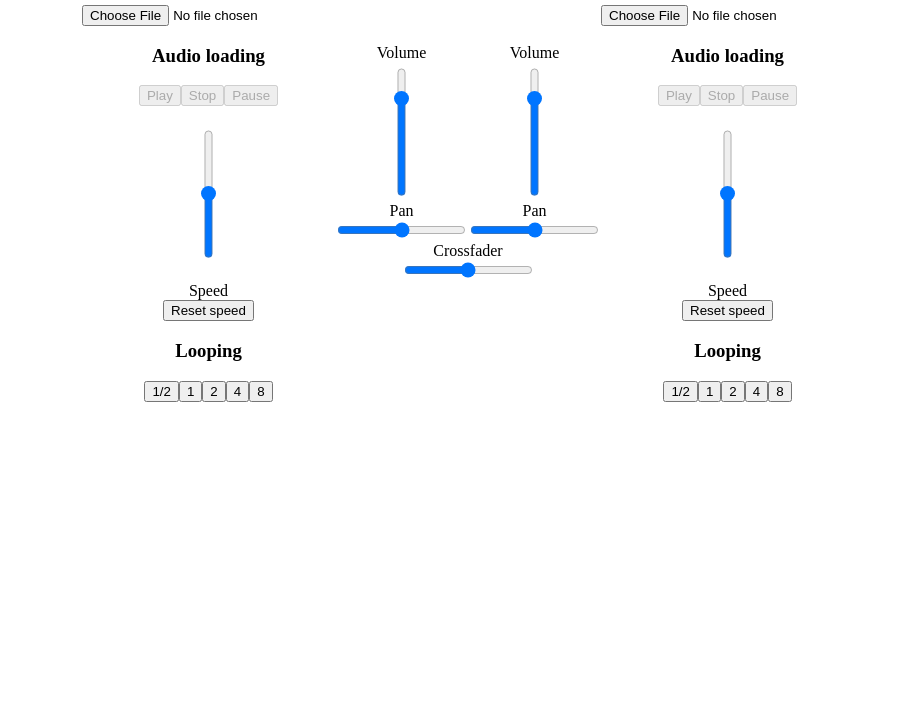
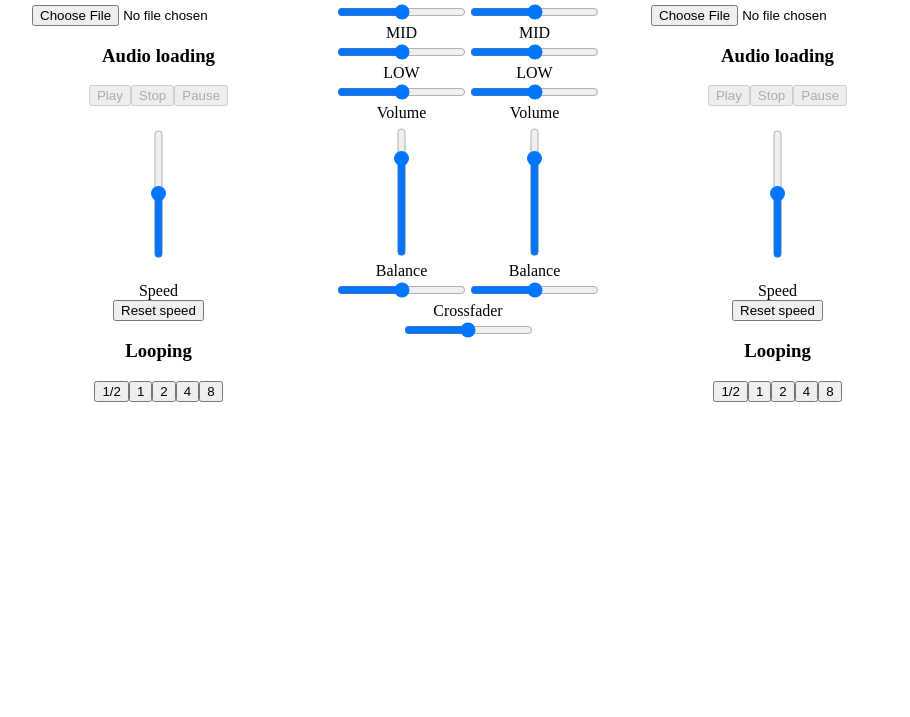
Before and after one commit to S1lentem/VirtualDJController, a React app: page / in a window 1280 px wide. Shown: the part 83-800 px from the top of the page, without its empty margins (172-1082 px from the left). Built offline with nearby package versions, Linux system fonts and the light colour scheme.

Commit message:
Added frequency in mixer chanel (Nor work)

```diff
--- a/src/components/mixer/MixerChanel.jsx
+++ b/src/components/mixer/MixerChanel.jsx
@@ -4,13 +4,19 @@ import '../../styles/index.css'
 
 const GAIN_SLIEDR_NAME = 'gain';
 const PAN_SLIDER_NAME = 'pan';
+const HI_FREQUENCY_NAME = 'hi';
+const MID_FREQUENCY_NAME = 'mid';
+const LOW_FREQUENCY_NAME = 'low';
 
 class MixerChannel extends React.Component {
   constructor(props){
     super(props);
     this.state  = {
       source: props.source,
-      pan: 0
+      pan: 0,
+      low: 0,
+      mid: 0,
+      hi: 0
     }
     this.state.source.addUploadListener(source => {
       const currentGain = Number(document
@@ -39,6 +45,27 @@ class MixerChannel extends React.Component {
     this.setState({pan: currentPan});
   }
 
+  changeLowFrequency(){
+    const id = this.state.id;
+    const currentLowFrequency = Number(
+      document.getElementById(LOW_FREQUENCY_NAME + id).vlaue);
+    this.setState({low: currentLowFrequency});
+  }
+
+  changeMidFrequency(){
+    const id = this.state.id;
+    const currentMidFrequency = Number(
+      document.getElementById(MID_FREQUENCY_NAME + id).vlaue);
+    this.setState({mid: currentMidFrequency});
+  }
+
+  changeHiFrequency(){
+    const id = this.state.id;
+    const currentHiFrequency = Number(
+      document.getElementById(HI_FREQUENCY_NAME + id).vlaue);
+    this.setState({hi: currentHiFrequency});
+  }
+
 
   render(){
     const id = this.state.source.getId();
@@ -48,17 +75,43 @@ class MixerChannel extends React.Component {
       <div>
         <div>
           <div className='center'>
-            <label htmlFor={GAIN_SLIEDR_NAME + id}>Volume</label>
+            <label htmlFor={HI_FREQUENCY_NAME + id}>HI</label>
           </div>
           <div>
-            <input id={GAIN_SLIEDR_NAME + id} type='range' className='slider'
-              onInput={() => this.changeGain()}
-              min='0' max='1.25' step='0.0125'/>
+            <input id={HI_FREQUENCY_NAME + id} value={this.state.hi}
+              type='range' min='-1' max='1' step='0.0078125'/>
           </div>
         </div>
         <div>
           <div className='center'>
-            <label htmlFor={PAN_SLIDER_NAME + id}>Pan</label>
+            <label htmlFor={MID_FREQUENCY_NAME + id}>MID</label>
+          </div>
+          <div>
+            <input id={MID_FREQUENCY_NAME + id} value={this.state.mid}
+              type='range' min='-1' max='1' step='0.0078125'/>
+          </div>
+        </div>
+        <div>
+          <div className='center'>
+            <label htmlFor={LOW_FREQUENCY_NAME + id}>LOW</label>
+          </div>
+          <div>
+            <input id={LOW_FREQUENCY_NAME + id} value={this.state.low}
+              type='range' min='-1' max='1' step='0.0078125'/>
+          </div>
+        </div>
+        <div className='center'>
+          <label htmlFor={GAIN_SLIEDR_NAME + id}>Volume</label>
+        </div>
+        <div>
+          <input id={GAIN_SLIEDR_NAME + id} type='range' className='slider'
+            onInput={() => this.changeGain()}
+            min='0' max='1.25' step='0.0125'/>
+        </div>
+
+        <div>
+          <div className='center'>
+            <label htmlFor={PAN_SLIDER_NAME + id}>Balance</label>
           </div>
           <div>
             <input id={PAN_SLIDER_NAME + id} onInput={() => this.changePan()}
--- a/src/styles/index.css
+++ b/src/styles/index.css
@@ -16,4 +16,5 @@
   flex-wrap: wrap;
   align-items: center;
   justify-content: center;
+  padding:0px 50px;
 }
```
